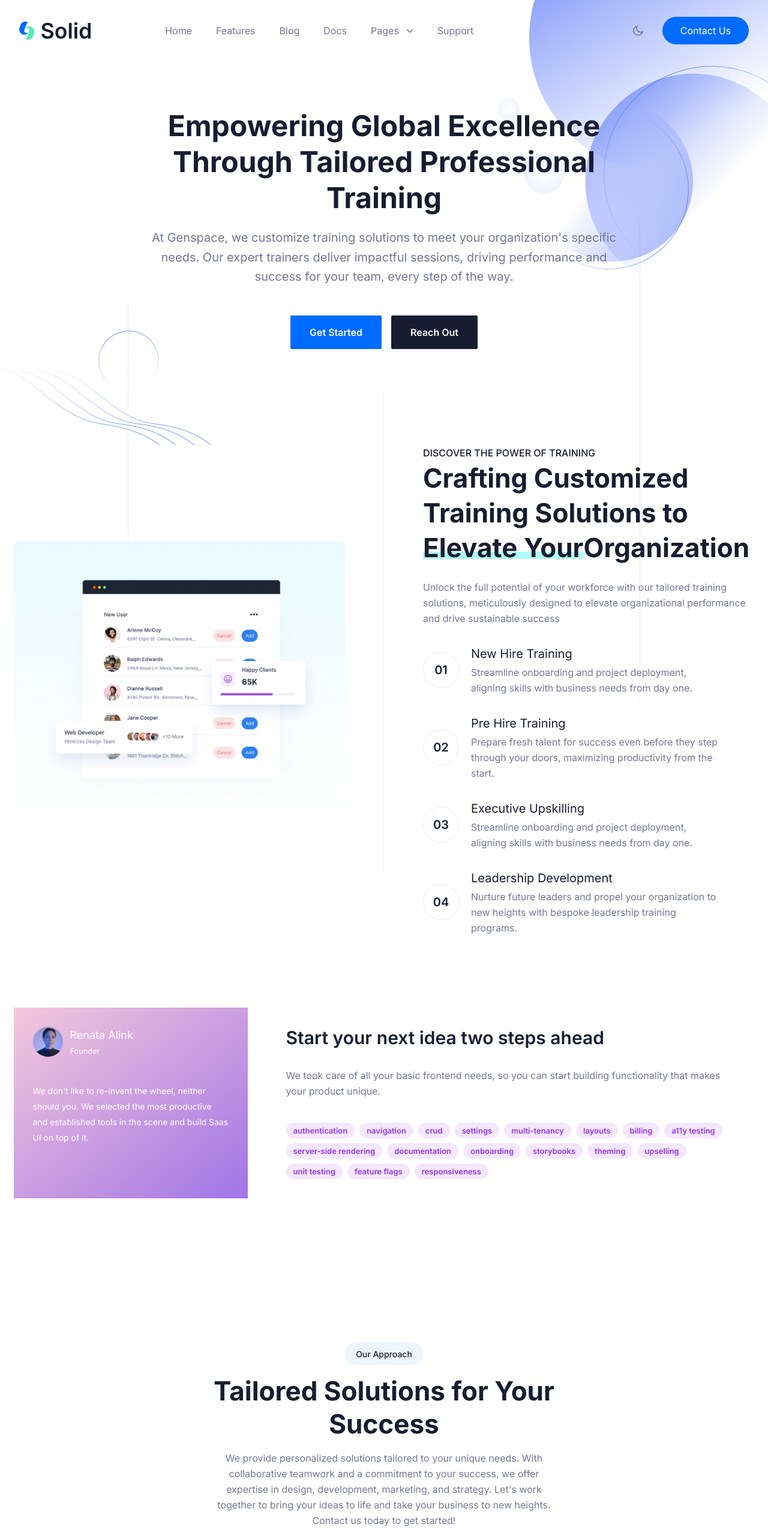
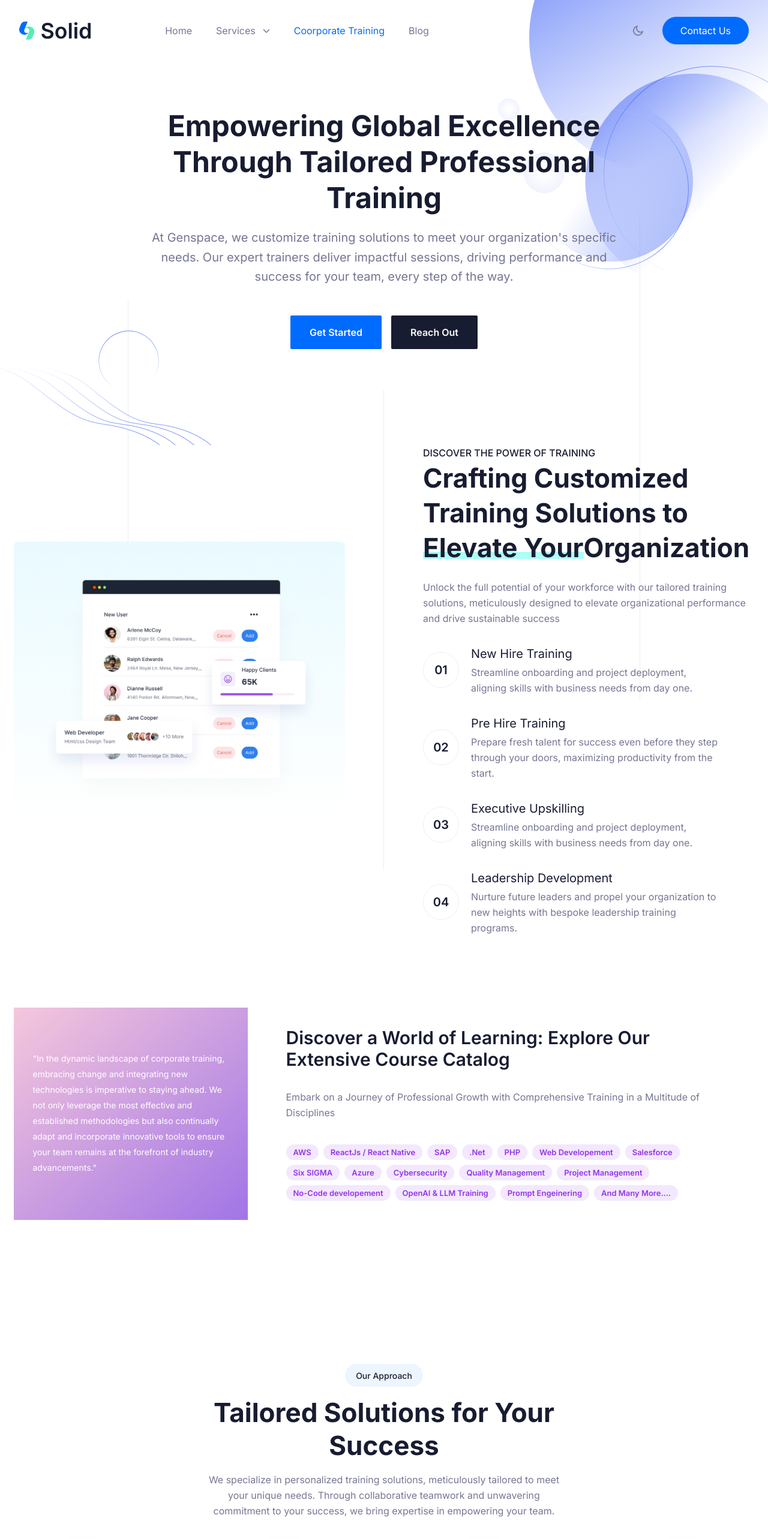
Before and after one commit to MastorkTechnologies/gen, a Next.js app: page /corporate-training in a window 1280 px wide. Shown: the top 2566 px of the page at 60% size. Built offline with nearby package versions, Linux system fonts and the light colour scheme.

Commit message:
content update: - menu updated - corporate updated

```diff
--- a/components/Banner/index.tsx
+++ b/components/Banner/index.tsx
@@ -26,7 +26,7 @@ const Banner = () => {
                 </p>
                 <div className="flex flex-col items-center justify-center space-y-4 sm:flex-row sm:space-x-4 sm:space-y-0">
                   <Link
-                    href="https://nextjstemplates.com/templates/saas-starter-startup"
+                    href="/"
                     className="rounded-sm bg-primary px-8 py-4 text-base font-semibold text-white duration-300 ease-in-out hover:bg-primary/80"
                   >
                     Get Started
--- a/components/CorporateAbout/index.tsx
+++ b/components/CorporateAbout/index.tsx
@@ -338,20 +338,20 @@ const CorAbout = () => {
               className="pink col-span-4 p-8 md:col-span-1"
             >
               <div className="flex gap-3">
-                <Image
+                {/* <Image
                   src={"/images/avatar.jpg"}
                   alt="logo"
                   width={50}
                   height={50}
                   className="h-[50px] w-[50px] rounded-[50%] object-cover"
-                />
+                /> */}
                 <div className="mb-10">
-                  <div className="text-muted text-lg text-white">
+                  {/* <div className="text-muted text-lg text-white">
                     Renata Alink
                   </div>
                   <Text className="text-muted text-[0.8rem] text-white">
                     Founder
-                  </Text>
+                  </Text> */}
                 </div>
               </div>
               <Text
@@ -359,9 +359,7 @@ const CorAbout = () => {
                 fontSize="lg"
                 className="text-muted mb-10 text-[0.875rem] text-white"
               >
-                We don&apos;t like to re-invent the wheel, neither should you.
-                We selected the most productive and established tools in the
-                scene and build Saas UI on top of it.
+                "In the dynamic landscape of corporate training, embracing change and integrating new technologies is imperative to staying ahead. We not only leverage the most effective and established methodologies but also continually adapt and incorporate innovative tools to ensure your team remains at the forefront of industry advancements."
               </Text>
             </motion.div>
             <motion.div
@@ -383,35 +381,33 @@ const CorAbout = () => {
               className=" col-span-4 border-0 border-black p-8 md:col-span-2"
             >
               <Heading className="mb-8 text-3xl font-semibold text-black dark:text-white">
-                Start your next idea two steps ahead
+              Discover a World of Learning: Explore Our Extensive Course Catalog
               </Heading>
               <Text
                 color="muted"
                 fontSize="lg"
                 className="text-muted mb-10 text-[1rem]"
               >
-                We took care of all your basic frontend needs, so you can start
-                building functionality that makes your product unique.
+                Embark on a Journey of Professional Growth with Comprehensive Training in a Multitude of Disciplines
               </Text>
               <Wrap mt="8">
                 {[
-                  "authentication",
-                  "navigation",
-                  "crud",
-                  "settings",
-                  "multi-tenancy",
-                  "layouts",
-                  "billing",
-                  "a11y testing",
-                  "server-side rendering",
-                  "documentation",
-                  "onboarding",
-                  "storybooks",
-                  "theming",
-                  "upselling",
-                  "unit testing",
-                  "feature flags",
-                  "responsiveness",
+                  "AWS",
+                  "ReactJs / React Native",
+                  "SAP",
+                  ".Net",
+                  "PHP",
+                  "Web Developement",
+                  "Salesforce",
+                  "Six SIGMA",
+                  "Azure",
+                  "Cybersecurity",
+                  "Quality Management",
+                  "Project Management",
+                  "No-Code developement",
+                  "OpenAI & LLM Training",
+                  "Prompt Engeinering",
+                  "And Many More....",
                 ].map((value) => (
                   <Tag
                     key={value}
@@ -432,7 +428,7 @@ const CorAbout = () => {
             headerInfo={{
               title: "Our Approach              ",
               subtitle: "Tailored Solutions for Your Success",
-              description: `We provide personalized solutions tailored to your unique needs. With collaborative teamwork and a commitment to your success, we offer expertise in design, development, marketing, and strategy. Let's work together to bring your ideas to life and take your business to new heights. Contact us today to get started!`,
+              description: `We specialize in personalized training solutions, meticulously tailored to meet your unique needs. Through collaborative teamwork and unwavering commitment to your success, we bring expertise in empowering your team.`,
             }}
           />
           <div className="mt-12.5 grid grid-cols-1 gap-7.5 md:grid-cols-2 lg:mt-15 lg:grid-cols-4 xl:mt-20 xl:gap-12.5">
--- a/components/FAQ/index.tsx
+++ b/components/FAQ/index.tsx
@@ -15,7 +15,7 @@ const FAQ = () => {
   return (
     <>
       {/* <!-- ===== FAQ Start ===== --> */}
-      <section className="overflow-hidden pb-20 lg:pb-25 xl:pb-30">
+      <section className="overflow-hidden pb-20 lg:pb-25 xl:pb-30" id="faq">
         <div className="relative mx-auto max-w-c-1235 px-4 md:px-8 xl:px-0">
           <div className="absolute -bottom-16 -z-1 h-full w-full">
             <Image
--- a/components/Header/menuData.tsx
+++ b/components/Header/menuData.tsx
@@ -9,72 +9,110 @@ const menuData: Menu[] = [
   },
   {
     id: 2,
-    title: "Features",
+    title: "Services",
     newTab: false,
-    path: "/#features",
+    submenu:[
+      {
+        id: 21,
+        title: "AI Integration",
+        newTab: false,
+        path: "/#features",
+
+      },
+      {
+        id: 22,
+        title: "Software Developement",
+        newTab: false,
+        path: "/#features",
+
+      },
+      {
+        id: 23,
+        title: "Tech Consulting",
+        newTab: false,
+        path: "/#features",
+
+      },
+      {
+        id: 24,
+        title: "System Automation",
+        newTab: false,
+        path: "/#features",
+
+      },
+      {
+        id: 25,
+        title: "System Architecture",
+        newTab: false,
+        path: "/#features",
+
+      },
+      {
+        id: 26,
+        title: "MLOps",
+        newTab: false,
+        path: "/#features",
+
+      },
+
+    ]
   },
   {
-    id: 2.1,
+    id: 5,
+    title: "Coorporate Training",
+    newTab: false,
+    path: "/corporate-training",
+  },
+  {
+    id: 3,
     title: "Blog",
     newTab: false,
     path: "/blog",
   },
-  {
-    id: 2.3,
-    title: "Docs",
-    newTab: false,
-    path: "/docs",
-  },
-  {
-    id: 3,
-    title: "Pages",
-    newTab: false,
-    submenu: [
-      {
-        id: 31,
-        title: "Blog Grid",
-        newTab: false,
-        path: "/blog",
-      },
-      {
-        id: 34,
-        title: "Sign In",
-        newTab: false,
-        path: "/auth/signin",
-      },
-      {
-        id: 35,
-        title: "Sign Up",
-        newTab: false,
-        path: "/auth/signup",
-      },
-      {
-        id: 35,
-        title: "Docs",
-        newTab: false,
-        path: "/docs",
-      },
-      {
-        id: 35.1,
-        title: "Support",
-        newTab: false,
-        path: "/support",
-      },
-      {
-        id: 36,
-        title: "404",
-        newTab: false,
-        path: "/error",
-      },
-    ],
-  },
+  // // {
+  // //   id: 3,
+  // //   title: "Pages",
+  // //   newTab: false,
+  // //   submenu: [
+  // //     {
+  // //       id: 31,
+  // //       title: "Blog Grid",
+  // //       newTab: false,
+  // //       path: "/blog",
+  // //     },
+  // //     {
+  // //       id: 34,
+  // //       title: "Sign In",
+  // //       newTab: false,
+  // //       path: "/auth/signin",
+  // //     },
+  // //     {
+  // //       id: 35,
+  // //       title: "Sign Up",
+  // //       newTab: false,
+  // //       path: "/auth/signup",
+  // //     },
+  // //     {
+  // //       id: 35,
+  // //       title: "Docs",
+  // //       newTab: false,
+  // //       path: "/docs",
+  // //     },
+  // //     {
+  // //       id: 35.1,
+  // //       title: "Support",
+  // //       newTab: false,
+  // //       path: "/support",
+  // //     },
+  // //     {
+  // //       id: 36,
+  // //       title: "404",
+  // //       newTab: false,
+  // //       path: "/error",
+  // //     },
+  // //   ],
+  // },
 
-  {
-    id: 4,
-    title: "Support",
-    newTab: false,
-    path: "/support",
-  },
 ];
 
 export default menuData;
```
